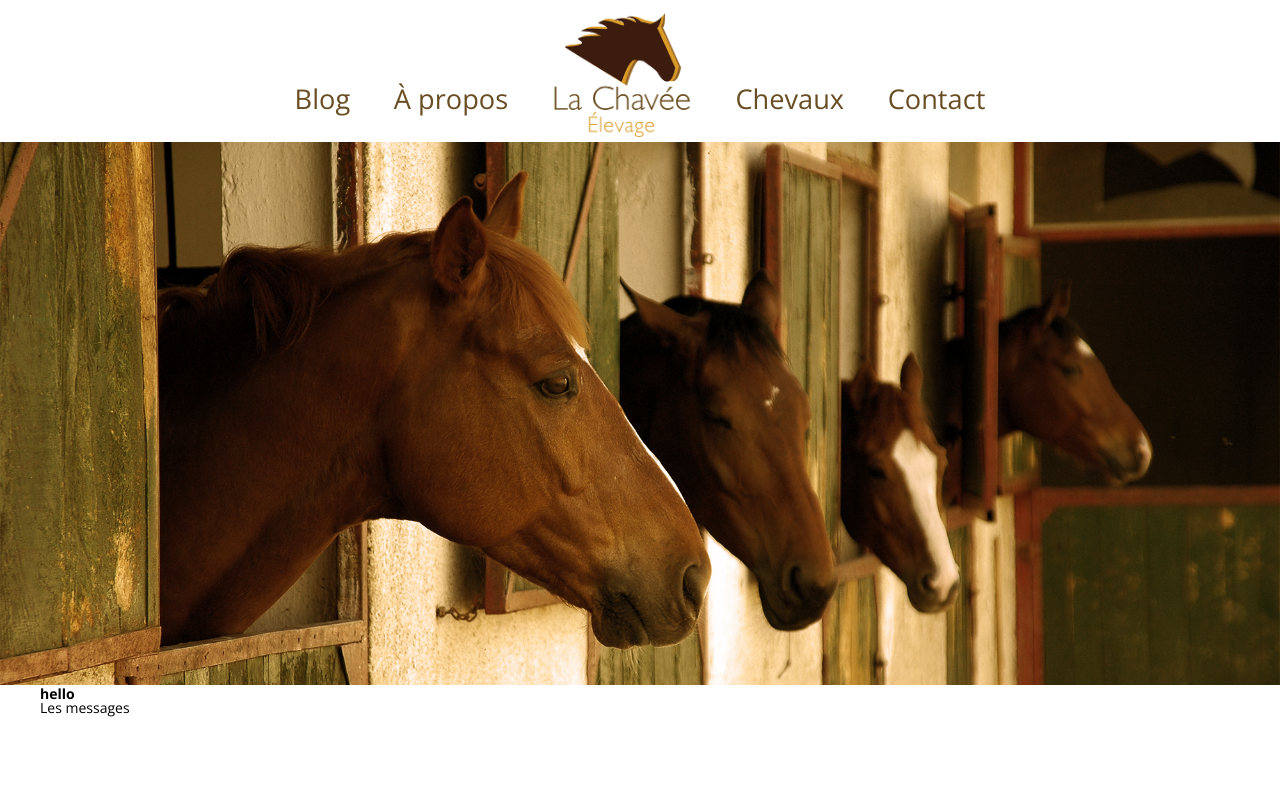
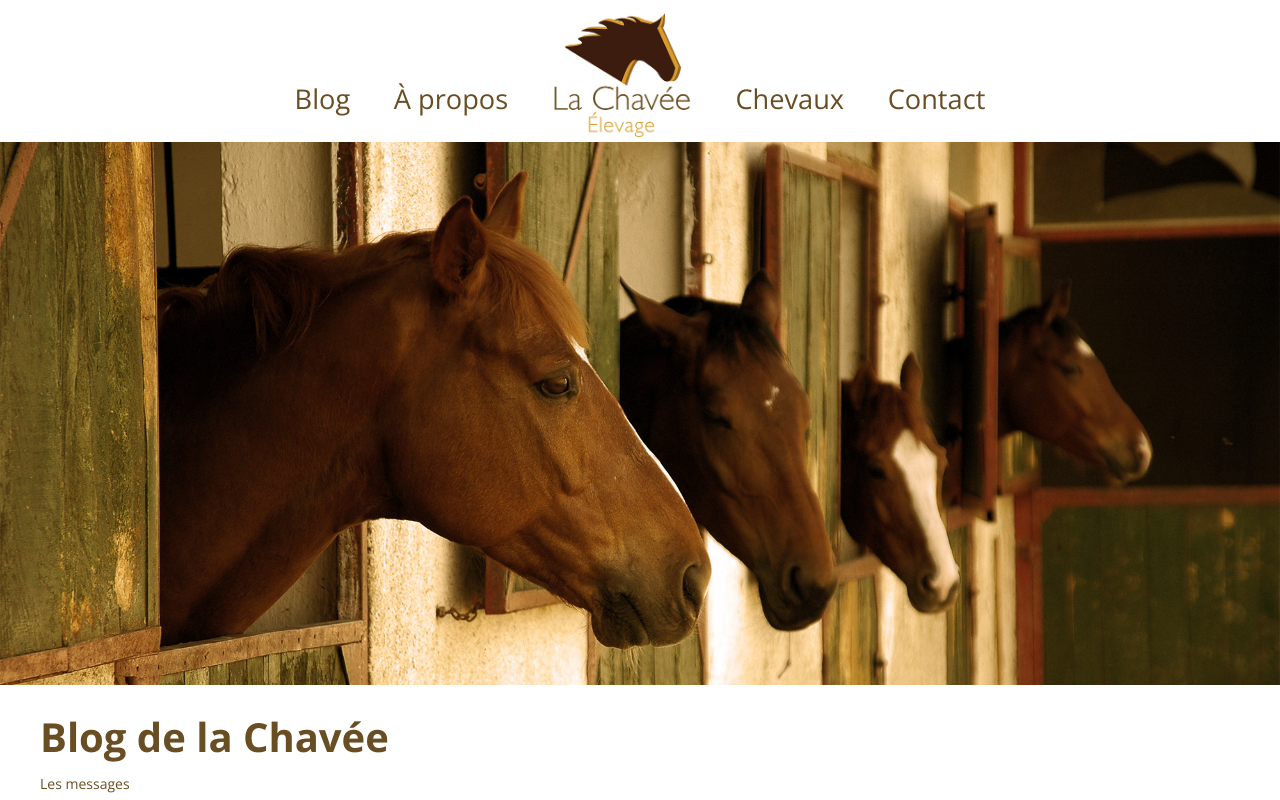
Before and after one commit to Anne-Soso/php, a PHP site: page /php/ in a window 1280 px wide. Run offline with PHP 8.4, Linux system fonts and the light colour scheme; data that the repository does not hold is empty.

Commit message:
stylage du titre

```diff
--- a/css/base/page.less
+++ b/css/base/page.less
@@ -3,4 +3,5 @@
 }
 body{
   font-size:14px;
+  color:@brun;
 }
--- /dev/null
+++ b/css/components/main-title.less
@@ -0,0 +1,4 @@
+.main-title{
+  font-size:40px;
+  margin:30px 0 20px;
+}
--- a/css/style.css
+++ b/css/style.css
@@ -130,6 +130,7 @@ table {
 }
 body {
   font-size: 14px;
+  color: #694d23;
 }
 a {
   color: #96662d;
@@ -174,6 +175,10 @@ a {
   width: 1200px;
   margin: auto;
 }
+.main-title {
+  font-size: 40px;
+  margin: 30px 0 20px;
+}
 .hidden {
   display: none;
 }
--- a/css/style.less
+++ b/css/style.less
@@ -12,5 +12,6 @@
 @import 'components/site-nav.less';
 @import 'components/site-video.less';
 @import 'components/wrapper.less';
+@import 'components/main-title.less';
 
 @import 'trumps/hidden.less';
--- a/views/layout.php
+++ b/views/layout.php
@@ -22,7 +22,7 @@
   </div>
   <div class="wrapper">
     <section class="site-main">
-      <h1>hello</h1>
+      <h1 class="main-title">Blog de la Chavée</h1>
       <?php include($data['view']);?>
     </section>
   </div>
```
